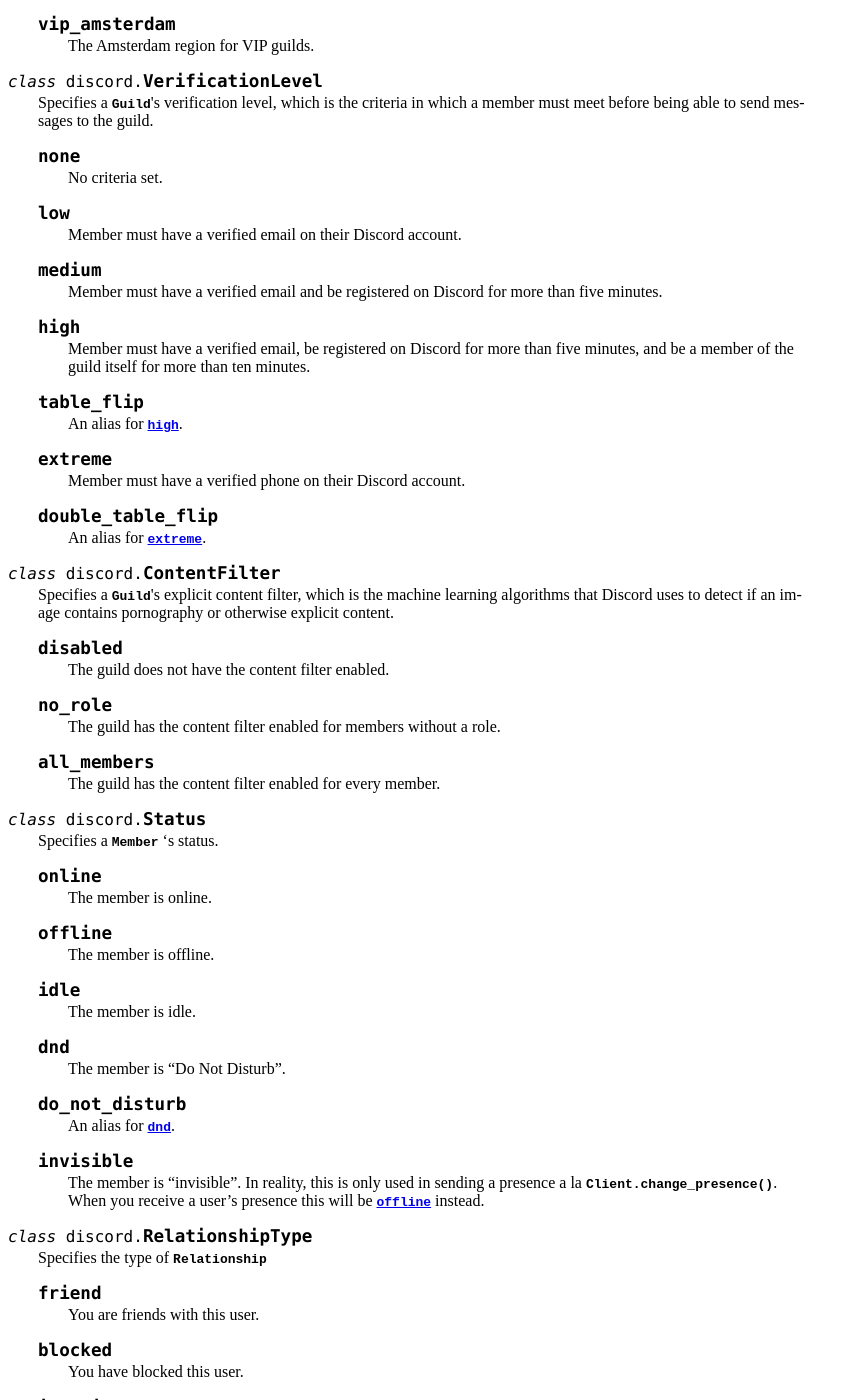
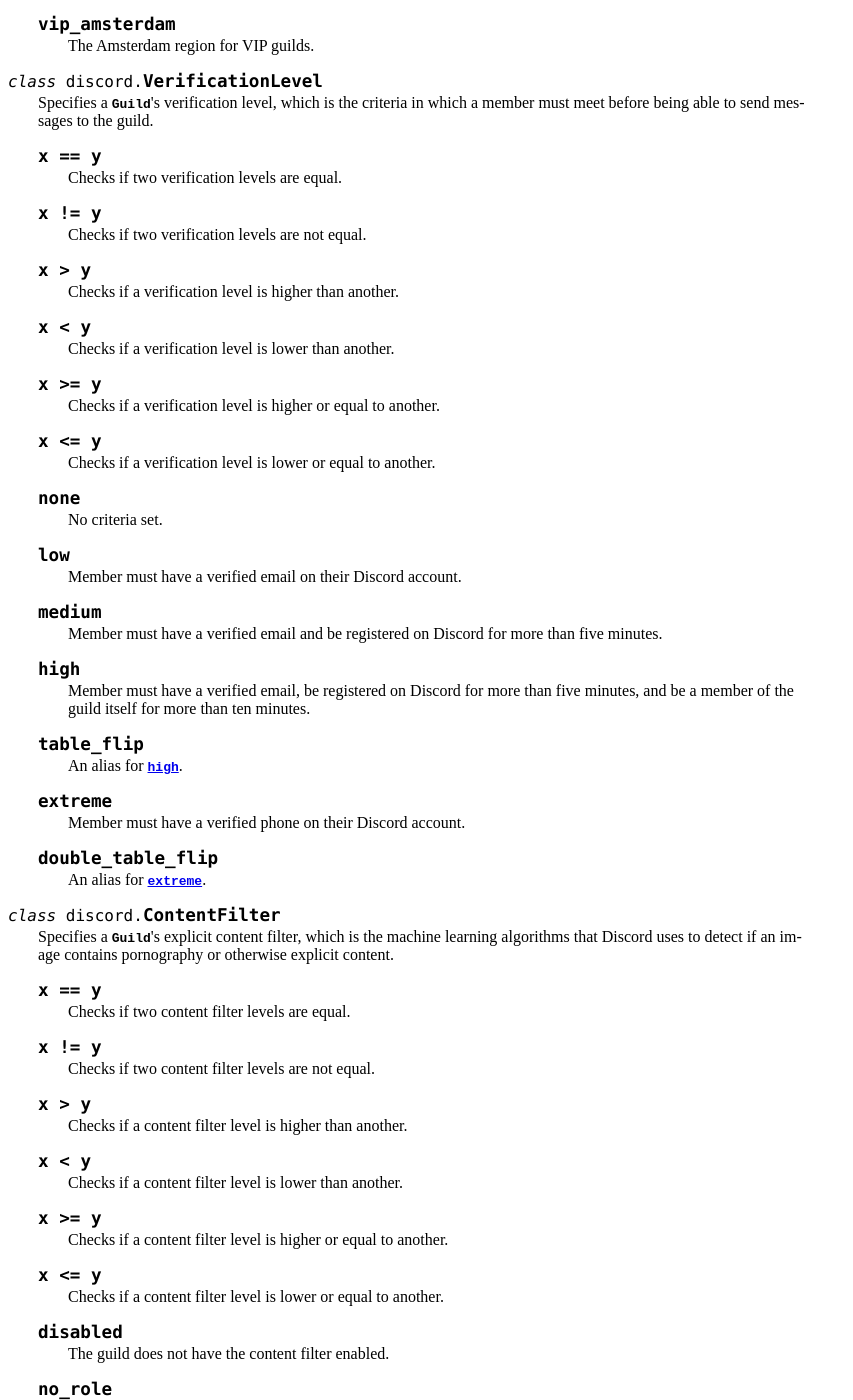
Before and after one commit to Rapptz/discord.py, a Sphinx documentation site: the page built from docs/api.rst, in a window 1280 px wide and 1400 px high, scrolled down 12235 px. Shown: the whole window, without its empty margins (0-853 px from the left). Built offline with Sphinx 7.4.7, drawn with Linux system fonts in a browser that asks for light colours.

Commit message:
Add operation documentation for VerificationLevel, ContentFilter

```diff
--- a/docs/api.rst
+++ b/docs/api.rst
@@ -736,6 +736,27 @@
     Specifies a :class:`Guild`\'s verification level, which is the criteria in
     which a member must meet before being able to send messages to the guild.
 
+    .. container:: operations
+
+        .. describe:: x == y
+
+            Checks if two verification levels are equal.
+        .. describe:: x != y
+
+            Checks if two verification levels are not equal.
+        .. describe:: x > y
+
+            Checks if a verification level is higher than another.
+        .. describe:: x < y
+
+            Checks if a verification level is lower than another.
+        .. describe:: x >= y
+
+            Checks if a verification level is higher or equal to another.
+        .. describe:: x <= y
+
+            Checks if a verification level is lower or equal to another.
+
     .. attribute:: none
 
         No criteria set.
@@ -767,6 +788,27 @@
     Specifies a :class:`Guild`\'s explicit content filter, which is the machine
     learning algorithms that Discord uses to detect if an image contains
     pornography or otherwise explicit content.
+
+    .. container:: operations
+
+        .. describe:: x == y
+
+            Checks if two content filter levels are equal.
+        .. describe:: x != y
+
+            Checks if two content filter levels are not equal.
+        .. describe:: x > y
+
+            Checks if a content filter level is higher than another.
+        .. describe:: x < y
+
+            Checks if a content filter level is lower than another.
+        .. describe:: x >= y
+
+            Checks if a content filter level is higher or equal to another.
+        .. describe:: x <= y
+
+            Checks if a content filter level is lower or equal to another.
 
     .. attribute:: disabled
 
```
